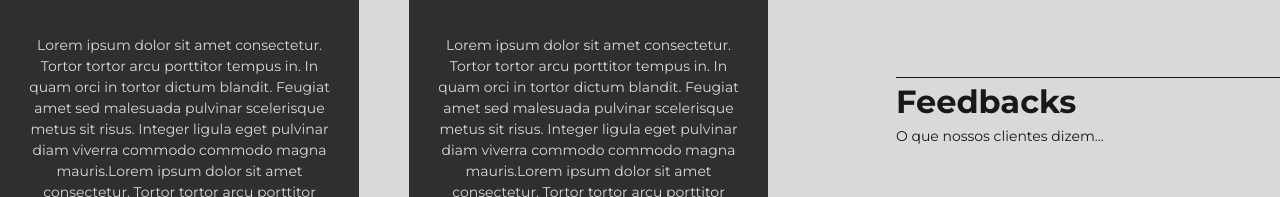
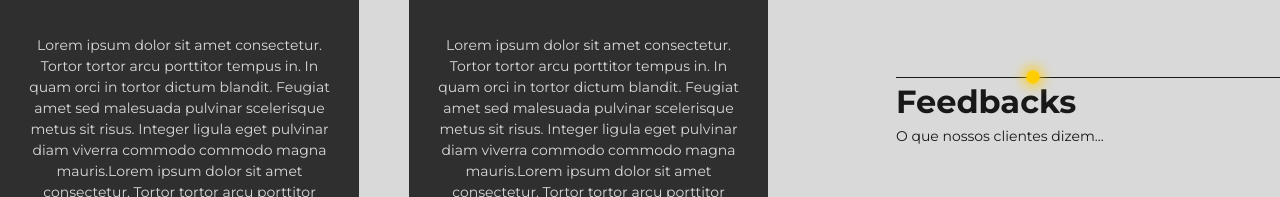
Before and after one commit to Reeginaa/lp-eletronica-cerbaro, a React (Vite) app: page / in a window 1280 px wide. Shown: the part 2248-2445 px from the top of the page. Built offline with nearby package versions, Linux system fonts and the light colour scheme.

Commit message:
style: criação do ponto na seção clietes

```diff
--- a/src/pages/Home/section/Clientes/Clientes.scss
+++ b/src/pages/Home/section/Clientes/Clientes.scss
@@ -63,11 +63,29 @@
     display: flex;
     flex-direction: column;
     align-items: flex-start;
+    position: relative; /* Torna o contêiner da linha e do ponto relativo */
+
+    .ponto {
+      width: 10px;
+      height: 10px;
+      background-color: #FFCD00;
+      box-shadow: 0px 0px 10px 2px #ffcd00;
+      border-radius: 50%;
+      position: absolute;  /* Faz o ponto se posicionar sobre a linha */
+      top: 0%;  /* Posiciona o ponto verticalmente no centro da linha */
+      left: 0%;  /* Inicia o ponto na posição inicial da linha */
+      transform: translateY(-50%);  /* Ajusta a posição para centralizar verticalmente */
+      z-index: 1;
+
+      /* Animações combinadas */
+      animation: moverPontoClientes 10s infinite linear, pulsarClientes 3s infinite alternate;
+    }
 
     > span.linha{
       height: 1px;
       background-color: #181818;
       width: 100%;
+      position: relative;  /* Necessário para que o ponto seja posicionado em relação a esta linha */
     }
 
     .titulo-clientes{
@@ -85,3 +103,26 @@
     }
   }
 }
+
+/* Animação para mover o ponto ao longo da linha */
+@keyframes moverPontoClientes {
+  0% {
+    left: 100%;  /* Começa à esquerda */
+  }
+  100% {
+    left: 0%;  /* Vai até a extremidade direita */
+  }
+}
+
+/* Animação de pulsação do ponto */
+@keyframes pulsarClientes {
+  0% {
+    transform: translateY(-50%) scale(1);  /* Tamanho original */
+  }
+  50% {
+    transform: translateY(-50%) scale(1.5);  /* Aumenta o ponto */
+  }
+  100% {
+    transform: translateY(-50%) scale(1);  /* Retorna ao tamanho original */
+  }
+}
--- a/src/pages/Home/section/Clientes/Clientes.tsx
+++ b/src/pages/Home/section/Clientes/Clientes.tsx
@@ -21,7 +21,7 @@ function Clientes() {
               </div>
             </div>
             <div className="depoimento-cliente">
-            Lorem ipsum dolor sit amet consectetur. Tortor tortor arcu porttitor tempus in. In quam orci in tortor dictum blandit. Feugiat amet sed malesuada pulvinar scelerisque metus sit risus. Integer ligula eget pulvinar diam viverra commodo commodo magna mauris.Lorem ipsum dolor sit amet consectetur. Tortor tortor arcu porttitor tempus in. In quam orci in tortor dictum blandit. Feugiat amet sed malesuada pulvinar scelerisque metus sit risus. Integer ligula eget pulvinar diam viverra commodo commodo magna mauris.
+              Lorem ipsum dolor sit amet consectetur. Tortor tortor arcu porttitor tempus in. In quam orci in tortor dictum blandit. Feugiat amet sed malesuada pulvinar scelerisque metus sit risus. Integer ligula eget pulvinar diam viverra commodo commodo magna mauris.Lorem ipsum dolor sit amet consectetur. Tortor tortor arcu porttitor tempus in. In quam orci in tortor dictum blandit. Feugiat amet sed malesuada pulvinar scelerisque metus sit risus. Integer ligula eget pulvinar diam viverra commodo commodo magna mauris.
             </div>
           </div>
 
@@ -40,12 +40,13 @@ function Clientes() {
               </div>
             </div>
             <div className="depoimento-cliente">
-            Lorem ipsum dolor sit amet consectetur. Tortor tortor arcu porttitor tempus in. In quam orci in tortor dictum blandit. Feugiat amet sed malesuada pulvinar scelerisque metus sit risus. Integer ligula eget pulvinar diam viverra commodo commodo magna mauris.Lorem ipsum dolor sit amet consectetur. Tortor tortor arcu porttitor tempus in. In quam orci in tortor dictum blandit. Feugiat amet sed malesuada pulvinar scelerisque metus sit risus. Integer ligula eget pulvinar diam viverra commodo commodo magna mauris.
+              Lorem ipsum dolor sit amet consectetur. Tortor tortor arcu porttitor tempus in. In quam orci in tortor dictum blandit. Feugiat amet sed malesuada pulvinar scelerisque metus sit risus. Integer ligula eget pulvinar diam viverra commodo commodo magna mauris.Lorem ipsum dolor sit amet consectetur. Tortor tortor arcu porttitor tempus in. In quam orci in tortor dictum blandit. Feugiat amet sed malesuada pulvinar scelerisque metus sit risus. Integer ligula eget pulvinar diam viverra commodo commodo magna mauris.
             </div>
           </div>
         </div>
 
         <div className="header-clientes">
+          <div className="ponto"></div>
           <span className="linha"></span>
           <div className="titulo-clientes">Feedbacks</div>
           <div className="subtitulo-clientes">O que nossos clientes dizem...</div>
--- a/src/pages/Home/section/MarcasAutorizadas/MarcasAutorizadas.tsx
+++ b/src/pages/Home/section/MarcasAutorizadas/MarcasAutorizadas.tsx
@@ -6,8 +6,8 @@ function MarcasAutorizadas() {
     <>
       <div id="marcas-autorizadas" className="marcas-autorizadas">
         <div className="header-marcas-autorizadas">
-        <div className="ponto"></div>
-        <span className="linha"></span>
+          <div className="ponto"></div>
+          <span className="linha"></span>
           <div className="titulo-marcas-autorizadas">Marcas Autorizadas</div>
           <div className="subtitulo-marcas-autorizadas">Conheça as marcas autorizadas com que trabalhamos</div>
         </div>
```
